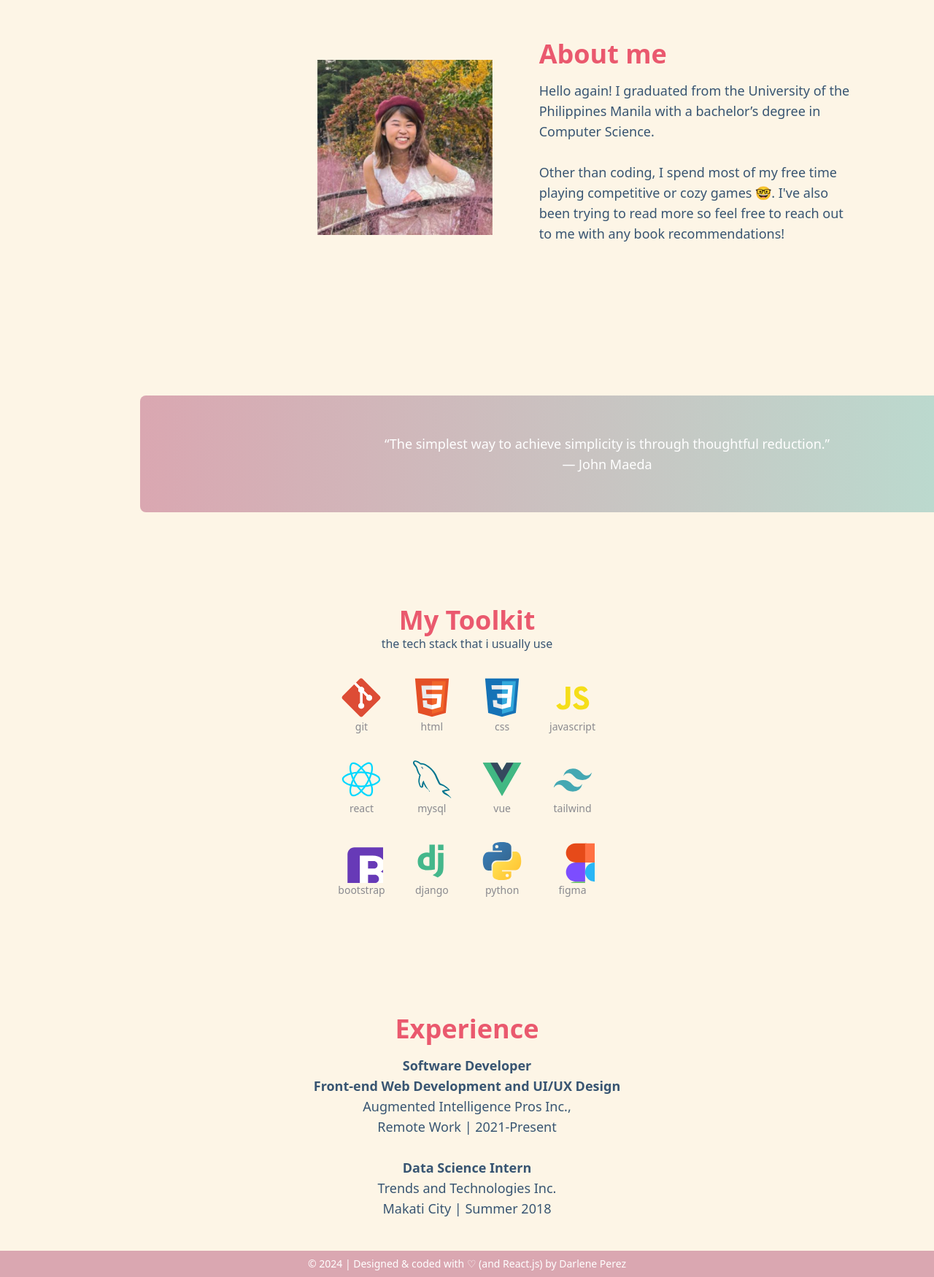
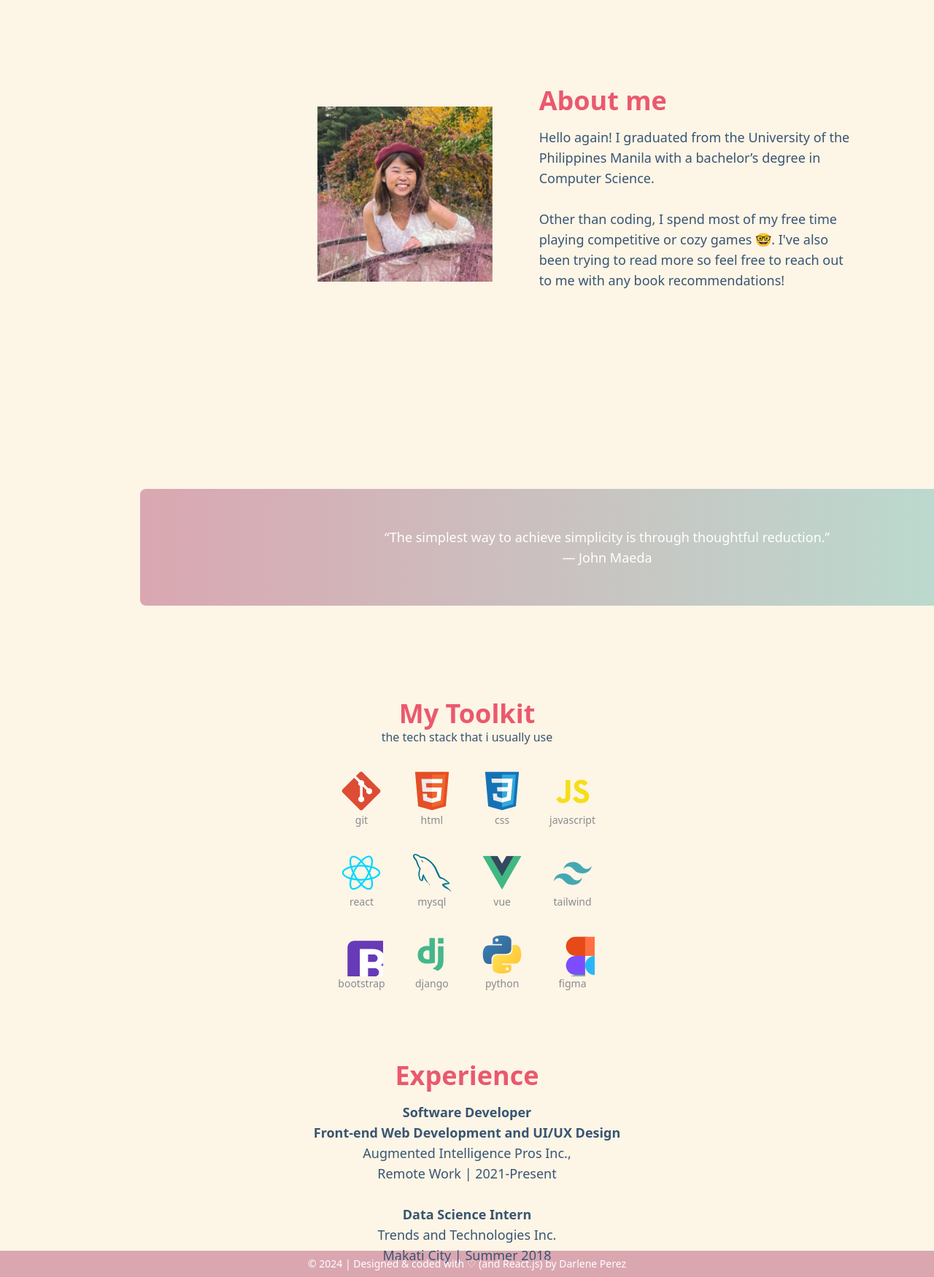
Before and after one commit to dqperez/portfolio-website, a React (Vite) app: page /about in a window 1280 px wide. Shown: the part 234-1984 px from the top of the page at 73% size. Built offline with nearby package versions, Linux system fonts and the light colour scheme.

Commit message:
fix: Adjust paddings

```diff
--- a/src/components/About.jsx
+++ b/src/components/About.jsx
@@ -8,7 +8,7 @@ const About = () => {
                 <img src={abouticon} className="w-full h-full object-cover" />
       </div>
 
-      <div className="w-1/2 lg:w-1/3 px-16">
+      <div className="w-1/2 lg:w-1/3 lg:p-16">
         <p className="text-4xl text-header font-bold">About me</p>
         <p className="text-lg text-body my-4">
           Hello again! I graduated from the University of the Philippines Manila with a bachelor’s degree in Computer Science.
--- a/src/components/Experience.jsx
+++ b/src/components/Experience.jsx
@@ -2,7 +2,7 @@ import React from 'react';
 
 const Experience = () => {
   return (
-    <div className='flex flex-col justify-center items-center p-16 w-screen'>
+    <div className='flex flex-col justify-center items-center w-screen'>
         <p className="text-4xl text-header font-bold">Experience</p>
         <p className="text-lg text-body text-center my-4">
           <span className="font-bold">Software Developer<br/>Front-end Web Development and UI/UX Design</span>
--- a/src/components/OverviewCard.jsx
+++ b/src/components/OverviewCard.jsx
@@ -6,7 +6,7 @@ const OverviewCard = (props) => {
 
   return (
     <div className="flex flex-col block rounded-lg bg-bg_white shadow-md max-w-96">
-      <img className="p-2 rounded-t-lg shadow-none" src={icon} alt="Project Icon" />
+      <img className="rounded-t-lg shadow-none" src={icon} alt="Project Icon" />
       <div className="p-4">
         <h5 className="text-lg font-medium leading-tight text-cardTitle">{title}</h5>
         <p className="text-sm text-cardBody">{summary}</p>
```
